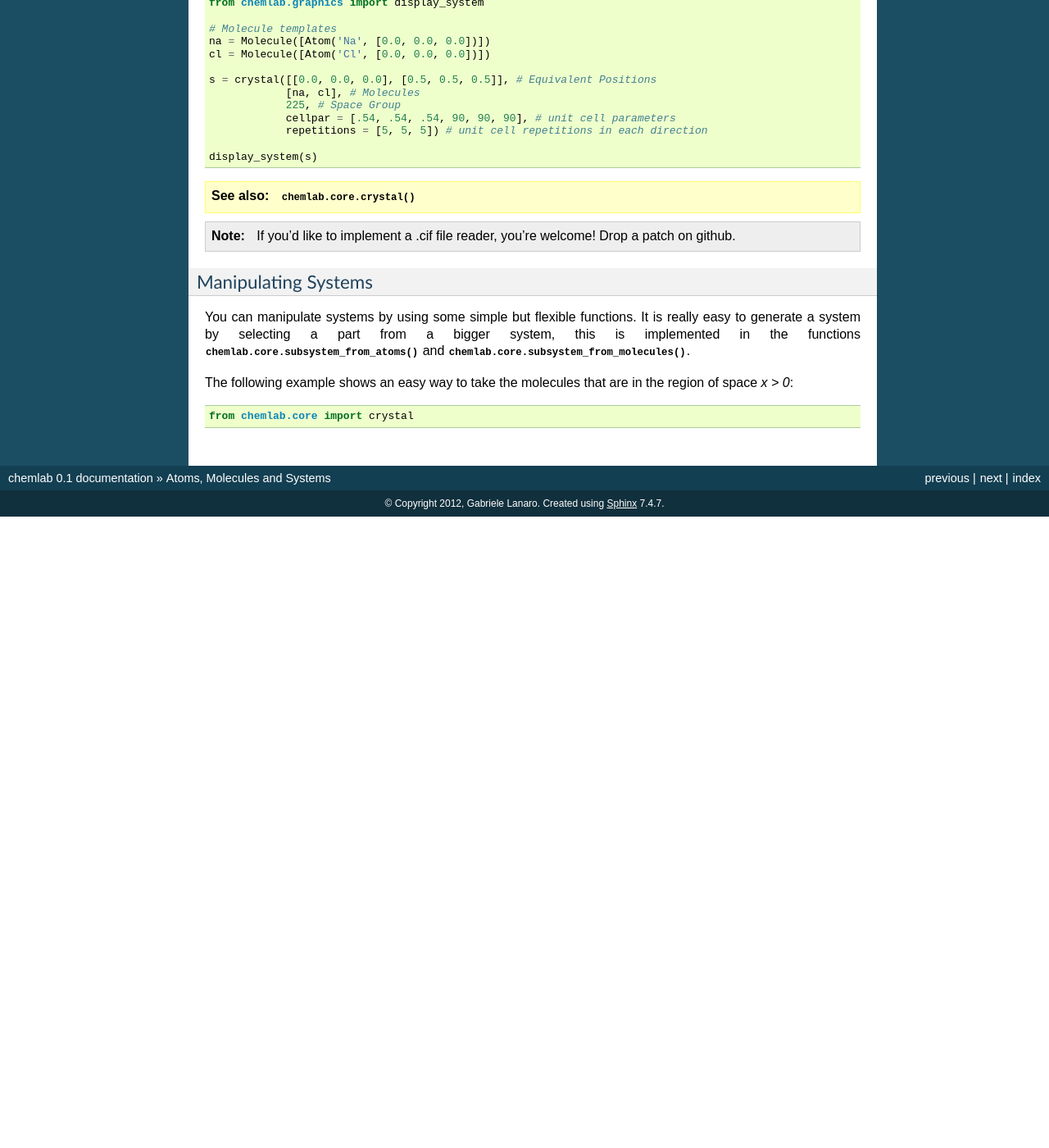
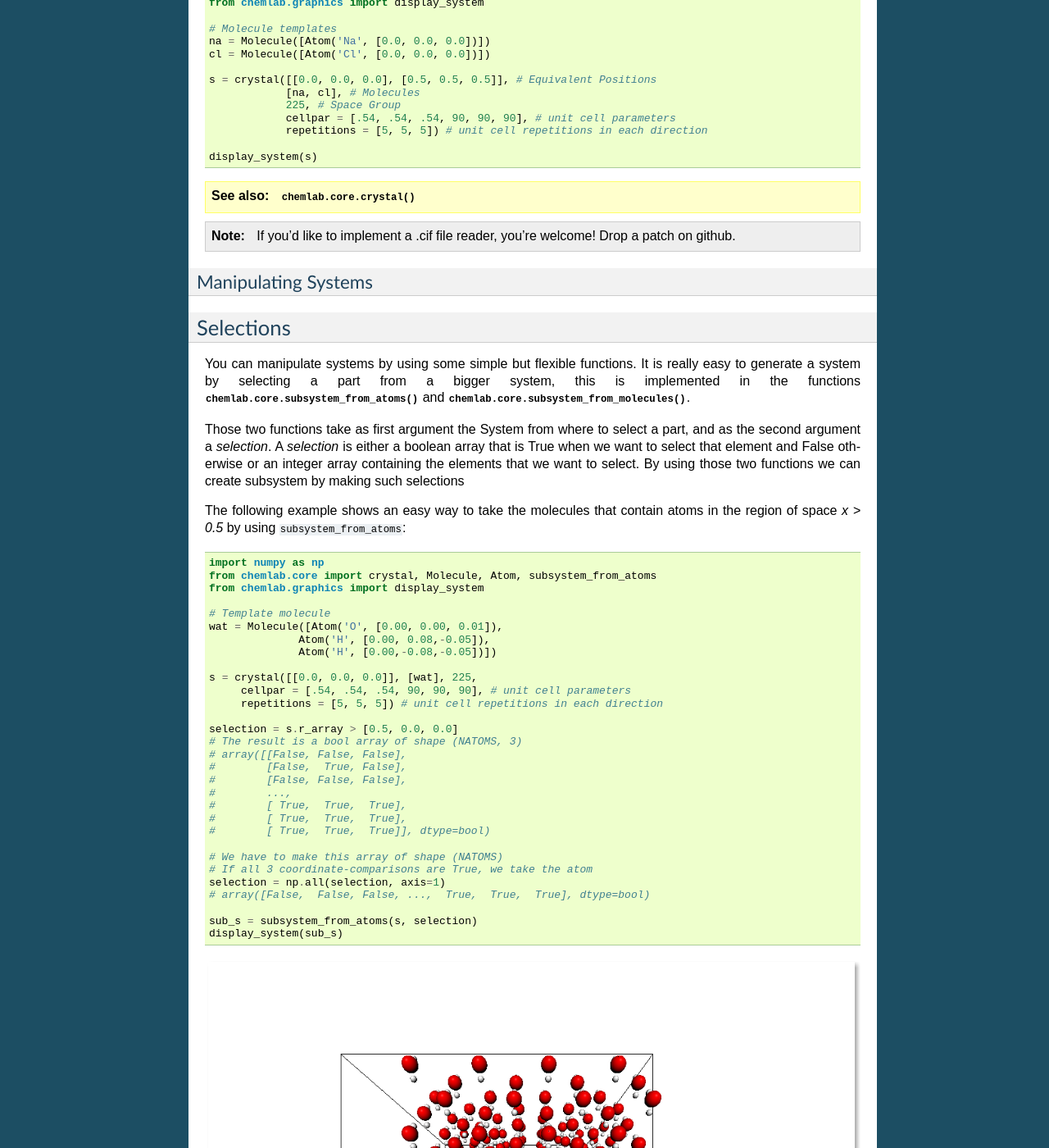
Before and after one commit to chemlab/chemlab, a Sphinx documentation site: the page built from docs/core.rst, in a window 1280 px wide and 1400 px high, scrolled down 2380 px. Shown: the whole window at 82% size. Built offline with Sphinx 7.4.7, drawn with Linux system fonts in a browser that asks for light colours; formulas are drawn with MathJax 3; before the commit the page ends 3010 px from its top, so only the background shows below that; some of the changed text lies outside the part shown.

Commit message:
More core documentation and  workarounding #51

```diff
--- a/docs/core.rst
+++ b/docs/core.rst
@@ -164,13 +164,79 @@ the crystallographic informations, you can easily build a crystal::
 Manipulating Systems
 ....................
 
+Selections
+----------
+
 You can manipulate systems by using some simple but flexible
 functions. It is really easy to generate a system by selecting a part
 from a bigger system, this is implemented in the functions
 :py:func:`chemlab.core.subsystem_from_atoms` and
 :py:func:`chemlab.core.subsystem_from_molecules`.
 
-The following example shows an easy way to take the molecules that
-are in the region of space `x > 0`::
+Those two functions take as first argument the System from where to
+select a part, and as the second argument a `selection`. A `selection`
+is either a boolean array that is True when we want to select that
+element and False otherwise or an integer array containing the
+elements that we want to select. By using those two functions
+we can create subsystem by making such selections
 
-  from chemlab.core import crystal
+The following example shows an easy way to take the molecules that contain
+atoms in the region of space `x > 0.5` by using ``subsystem_from_atoms``::
+
+  import numpy as np
+  from chemlab.core import crystal, Molecule, Atom, subsystem_from_atoms
+  from chemlab.graphics import display_system
+
+  # Template molecule
+  wat = Molecule([Atom('O', [0.00, 0.00, 0.01]),
+   		Atom('H', [0.00, 0.08,-0.05]),
+   		Atom('H', [0.00,-0.08,-0.05])])
+
+  s = crystal([[0.0, 0.0, 0.0]], [wat], 225,
+       cellpar = [.54, .54, .54, 90, 90, 90], # unit cell parameters
+       repetitions = [5, 5, 5]) # unit cell repetitions in each direction
+
+  selection = s.r_array > [0.5, 0.0, 0.0]
+  # The result is a bool array of shape (NATOMS, 3)
+  # array([[False, False, False],
+  #        [False,  True, False],
+  #        [False, False, False],
+  #        ...,
+  #        [ True,  True,  True],
+  #        [ True,  True,  True],
+  #        [ True,  True,  True]], dtype=bool)
+
+  # We have to make this array of shape (NATOMS)
+  # If all 3 coordinate-comparisons are True, we take the atom
+  selection = np.all(selection, axis=1)
+  # array([False,  False, False, ...,  True,  True,  True], dtype=bool)
+
+  sub_s = subsystem_from_atoms(s, selection)
+  display_system(sub_s)
+
+.. image:: /_static/subsystem_from_atoms.png
+
+It is also possible to select a subsystem by selecting specific
+molecules, in the following example we select the first 10 water
+molecules by using ``subsystem_from_molecules``::
+
+  from chemlab.core import subsystem_from_molecules
+
+  selection = np.array([0, 1, 2, 3, 4, 5, 6, 7, 8, 9])
+  sub_s = subsystem_from_molecules(s, selection)
+
+.. note:: chemlab will provide other selection utilities in the
+          future, if you have a specific request, file an issue on
+          `github <https://github.com/chemlab/chemlab/issues>`_
+
+Merging systems
+---------------
+
+You can also create a system by merging two different systems. In the
+following example we will see how to make a NaCl/H2O interface by
+using :py:func:`chemlab.core.merge_systems`
+
+
+# Make water part
+
+# Make
```
Also changed, not shown: docs/_static/subsystem_from_atoms.png (added), 1 other file.
